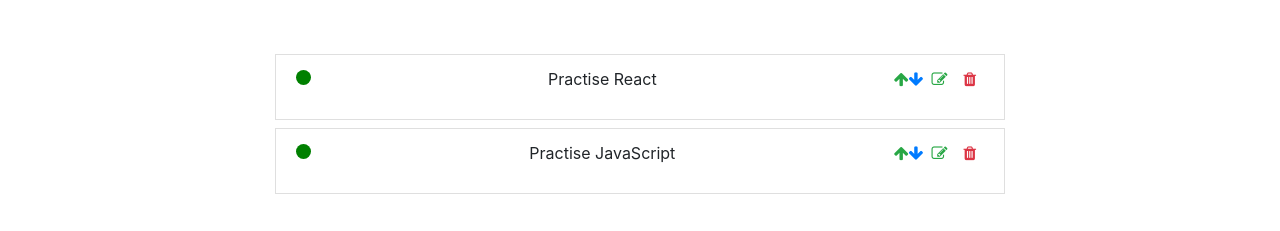
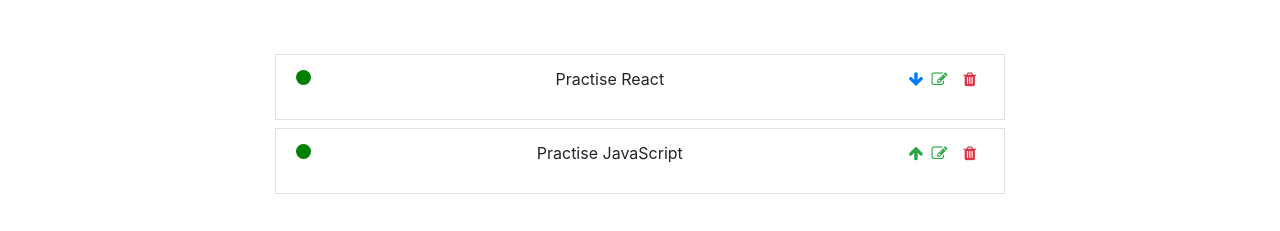
Before and after one commit to sbugarski86/React-app, a React (Create React App) app: page / in a window 1280 px wide. Shown: the part 435-666 px from the top of the page. Built offline with nearby package versions, Linux system fonts and the light colour scheme.

Commit message:
Begining and Ending Arrows Updated

```diff
--- a/src/components/todo/TodoForm.js
+++ b/src/components/todo/TodoForm.js
@@ -78,6 +78,7 @@
               {todos.map((item, index) =>
                 item ? (
                   <Todo
+                    todos = {todos}
                     text={item.text}
                     key={item.key}
                     index={index}
--- a/src/components/todo/TodoList.js
+++ b/src/components/todo/TodoList.js
@@ -48,6 +48,7 @@
           <p className={!checked ? null : 'lineThrough'}>{currentText}</p>
         </div>
         <div>
+          {props.index !== 0 && (
             <span>
               <i
                 className='fa fa-arrow-up text-success'
@@ -55,6 +56,8 @@
                 onClick={props.moveUp}
               ></i>
             </span>
+          )}
+          {props.index !== props.todos.length - 1 && (
             <span>
               <i
                 className='fa fa-arrow-down text-primary'
@@ -62,6 +65,8 @@
                 onClick={props.moveDown}
               ></i>
             </span>
+          )}
+
           <span className='mx-2 text-success'>
             <i className='fa fa-edit' onClick={handleEditItem}></i>
           </span>
```
Lines whose indentation alone changed are shown as unchanged.
